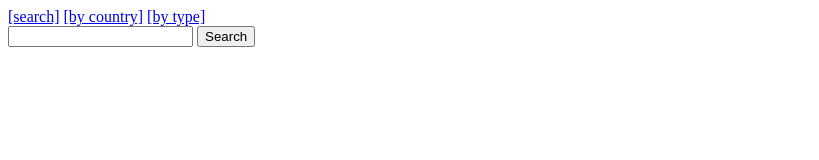
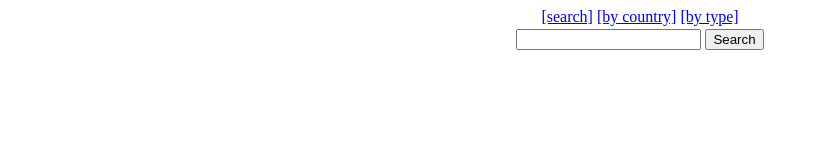
Before and after one commit to nexacenter/oa-check, a website with bundled scripts: page static/index.html in a window 1280 px wide. Shown: the whole page, without its empty margins (0-819 px from the left). Built offline with nearby package versions, Linux system fonts and the light colour scheme; some packages are replaced by stand-ins of ours.

Commit message:
[hotfix] center the view (#57)
Prodded by @phisaz.

```diff
--- a/static/app.css
+++ b/static/app.css
@@ -22,3 +22,11 @@ tr:hover {
 span.policymaker_name {
     font-weight: bold;
 }
+
+.center {
+    margin-left: auto;
+    margin-right: auto;
+    margin-top: 3px;
+    margin-bottom: 3px;
+    text-align: center;
+}
--- a/static/index.html
+++ b/static/index.html
@@ -6,9 +6,11 @@
     <link rel="stylesheet" type="text/css" href="app.css">
   </head>
   <body ng-app="roarmap-h2020-view">
-    <a href="#/search">[search]</a>
-    <a href="#/by/country">[by country]</a>
-    <a href="#/by/type">[by type]</a>
+    <div class="center">
+      <a href="#/search">[search]</a>
+      <a href="#/by/country">[by country]</a>
+      <a href="#/by/type">[by type]</a>
+    </div>
     <div ng-view></div>
     <script src="app.bundle.js"></script>
   </body>
--- a/static/partials/search.html
+++ b/static/partials/search.html
@@ -1,6 +1,6 @@
 <div ng-controller="SearchController">
 
-  <div>
+  <div class="center">
     <form ng-submit="search()">
       <input type="text" ng-model="g.terms">
       <button>Search</button>
```
